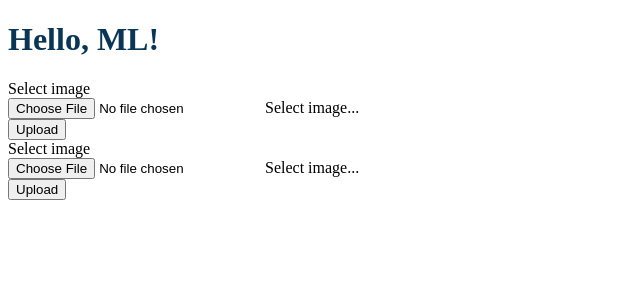
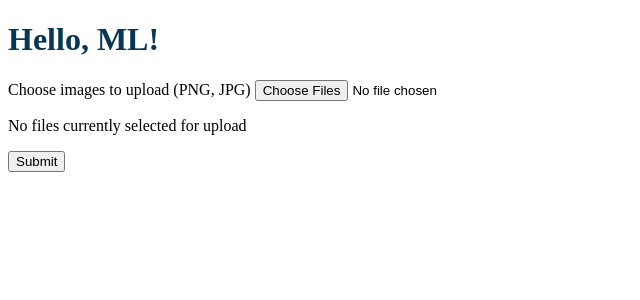
Before and after one commit to dreamfavel/style_transfer_app, a Flask app: page / in a window 1280 px wide. Shown: the top 300 px of the page, without its empty margins (0-640 px from the left). Run offline with Flask 2, Linux system fonts and the light colour scheme.

Commit message:
upd architecture

```diff
--- a/templates/template.html
+++ b/templates/template.html
@@ -6,40 +6,18 @@
     <body>
         <h1 style="color:#093657"> Hello, ML!</h1>
 
-        <div class="container">
-        <div class="row">
-        <div class="col1">
-        <form action="/upload-image" method="POST" enctype="multipart/form-data">
-
-        <div class="form-group">
-                  <label>Select image</label>
-                  <div class="custom-file">
-                    <input type="file" class="custom-file-input"
-                     name="image" id="image">
-                    <label class="custom-file-label"
-                     for="image">Select image...</label>
-                  </div>
-                </div>
-        <button type="submit" class="btn btn-primary">Upload</button>
+        <form method="post" enctype="multipart/form-data">
+          <div>
+            <label for="image_uploads">Choose images to upload (PNG, JPG)</label>
+            <input type="file" id="image_uploads" name="image_uploads" accept=".jpg, .jpeg, .png" multiple>
+          </div>
+          <div class="preview">
+            <p>No files currently selected for upload</p>
+          </div>
+          <div>
+            <button>Submit</button>
+          </div>
         </form>
-        </div>
-        <div class="col2">
-        <form action="/upload-image" method="POST" enctype="multipart/form-data">
-
-        <div class="form-group">
-                  <label>Select image</label>
-                  <div class="custom-file">
-                    <input type="file" class="custom-file-input"
-                     name="image" id="image">
-                    <label class="custom-file-label"
-                     for="image">Select image...</label>
-                  </div>
-                </div>
-        <button type="submit" class="btn btn-primary">Upload</button>
-        </form>
-        </div>
-        </div>
-        </div>
-
+        {% block content %}{% endblock %}
     </body>
 </html>
```
Also changed, not shown: templates/content_img.html (added), templates/predict.html (added), templates/style_img.html (added).
